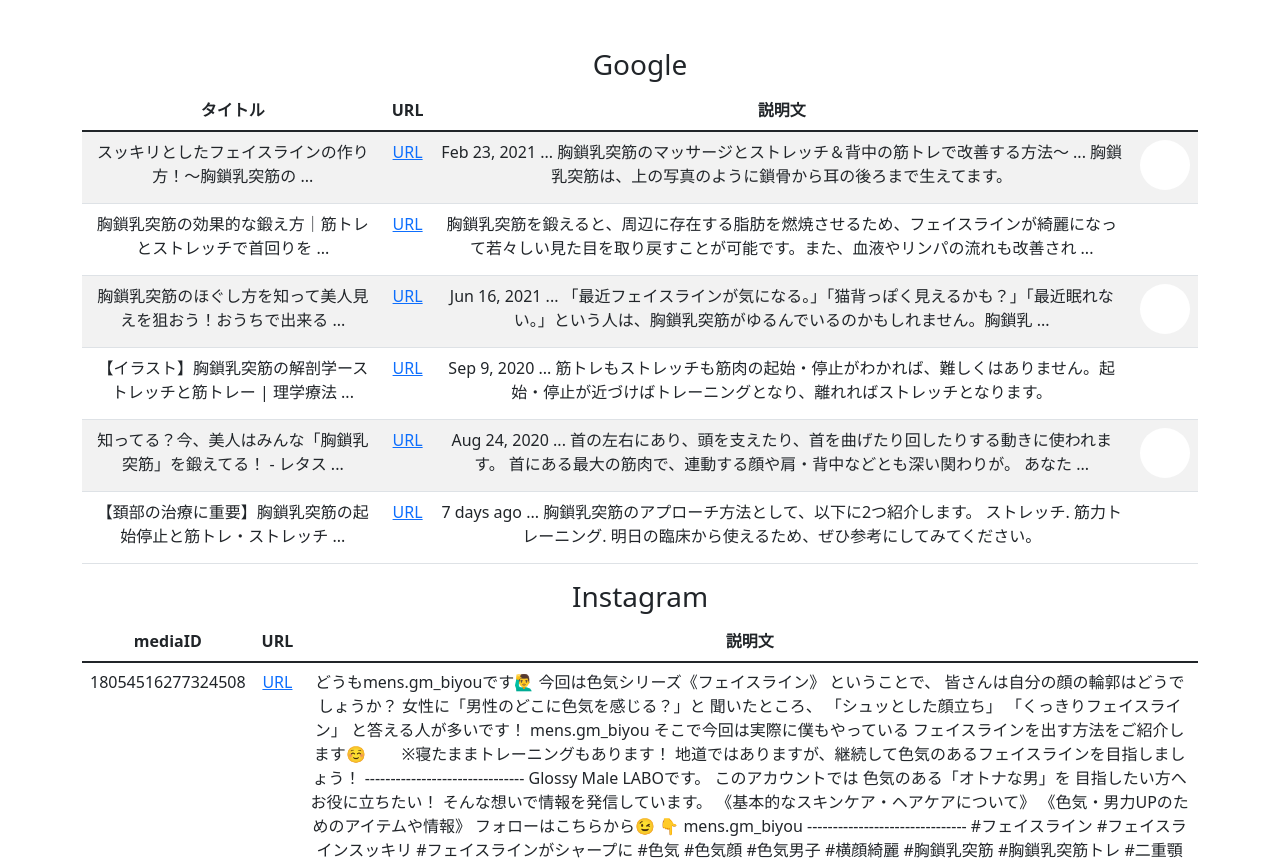
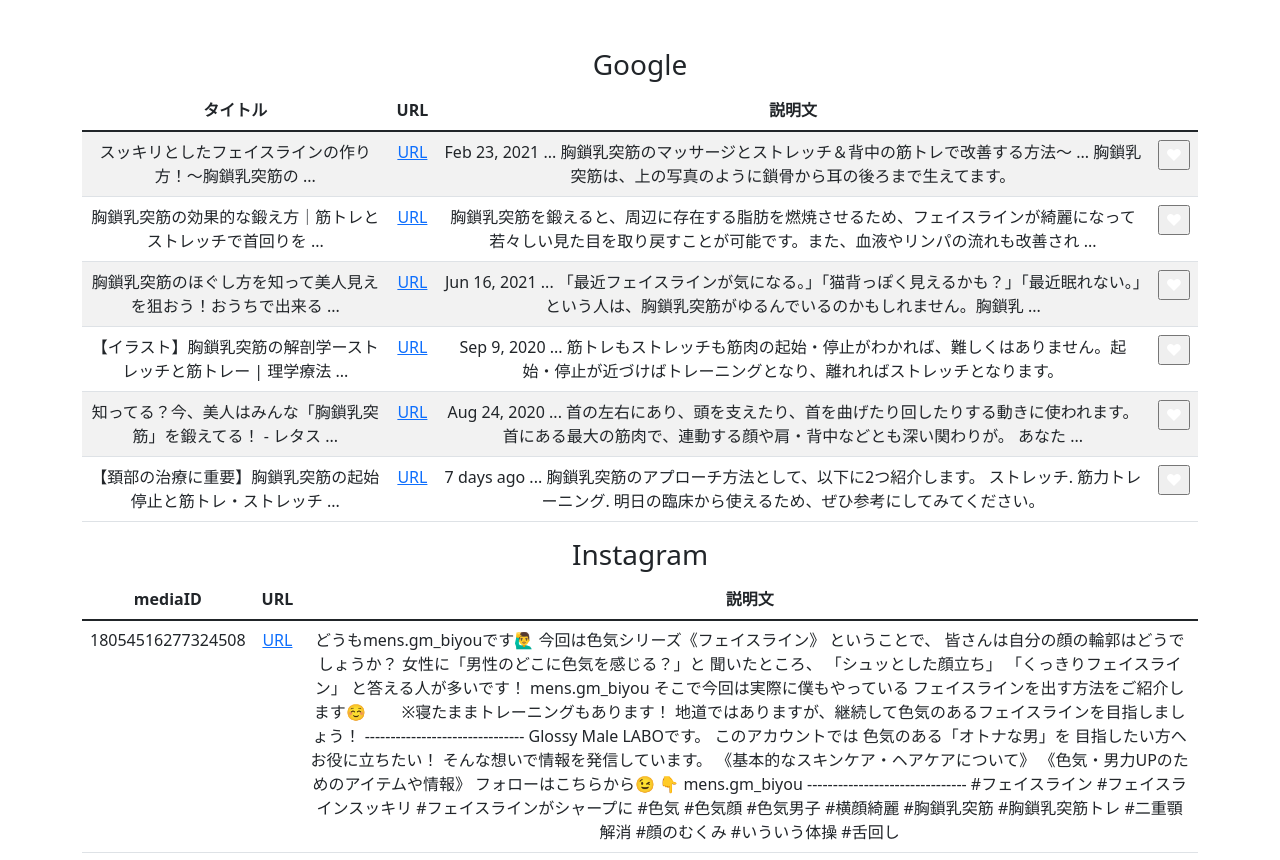
Before and after one commit to shukurimu0121/team_project, a Flask app: a page that uses team/templates/result.html in a window 1280 px wide. Shown: the part 90-950 px from the top of the page. Run offline with Flask 2, Linux system fonts and the light colour scheme; a user stored in the database is signed in; data comes from the database, SQL or seed files in the repository; some libraries are stand-ins or nearby versions.

Commit message:
Sun, Mar 5, 2023, 9:19 PM +09:00

```diff
--- a/team/templates/result.html
+++ b/team/templates/result.html
@@ -1,22 +1,11 @@
 {% extends "layout.html" %}
 
 {% block style %}
-    <style>
-        .like-button {
-            display: inline-block;
-            width: 50px;
-            height: 50px;
-            background-color: white;
-            border: none;
-            border-radius: 50%;
-            cursor: pointer;
-            transition: background-color 0.3s ease;
-        }
-
-        .like-button.clicked {
-            background-color: red;
-        }
-    </style>
+<style>
+    .heart{
+        color: white;
+    }
+</style>
 {% endblock %}
 
 {% block title %}
@@ -41,7 +30,12 @@
                     <td>{{ google["title"] }}</td>
                     <td><a href="{{ google['url'] }}">URL</a></td>
                     <td>{{ google["snippet"] }}</td>
-                    <td><button class="like-button" onclick="toggleLike()"></button></td>
+                    <td>
+                        <form action="/like" method="post">
+                            <input name="classid" type="hidden" value="{{ google['id']}}">
+                            <input type="submit" class="heart" value="&hearts;">
+                        </form>
+                    </td>
                 </tr>
                 {% endfor %}
             </tbody>
```
Also changed, not shown: 3 other files.
